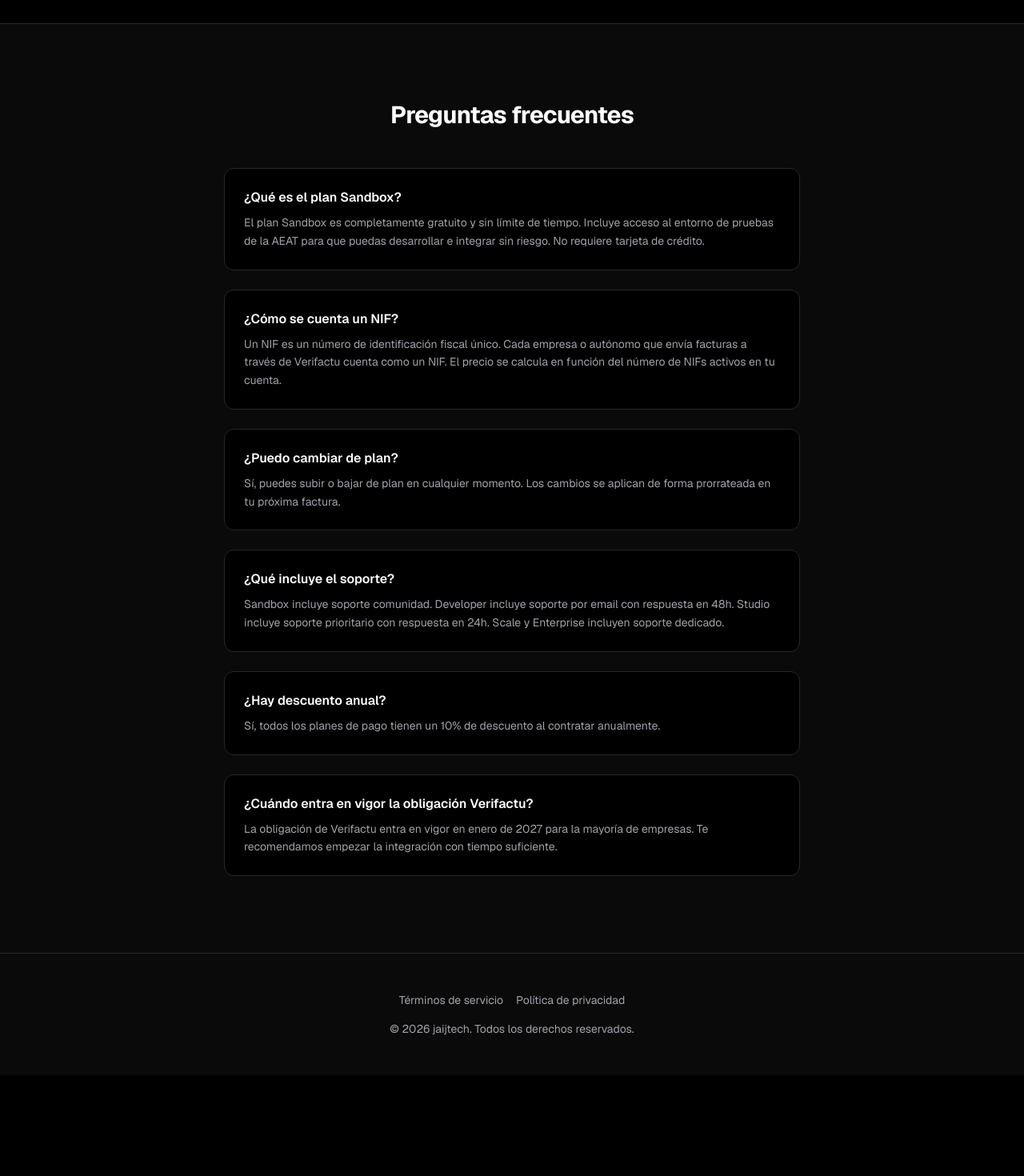
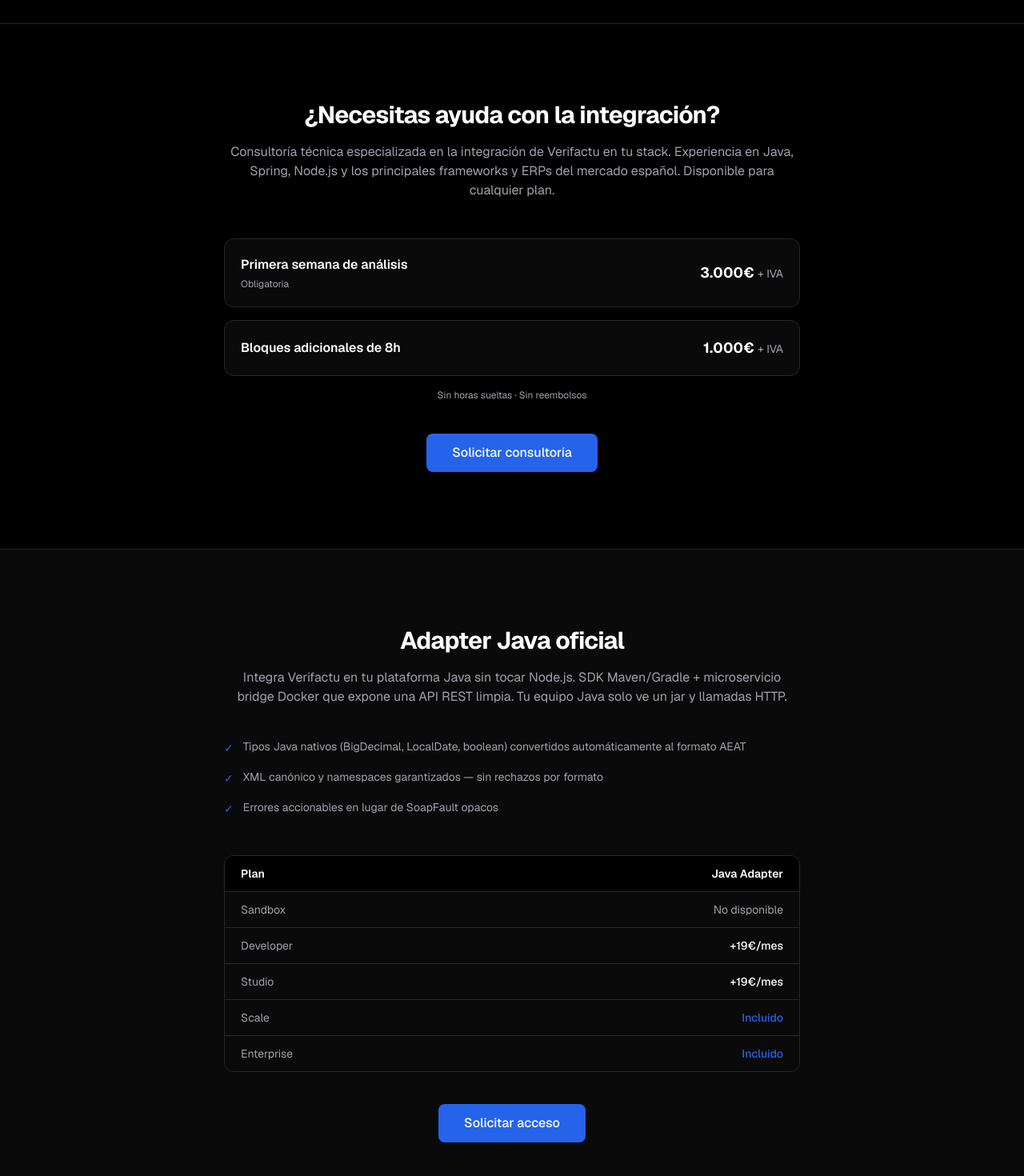
Before and after one commit to jaijtech/jaijtech.com, a Next.js app: page /pricing in a window 1280 px wide. Shown: the part 1360-2830 px from the top of the page at 80% size. Before the commit the page ends 2704 px from the top, so only its background shows below. Built offline with nearby package versions, Linux system fonts and the light colour scheme.

Commit message:
feat: pricing page — sección consultoría integración + adapter Java oficial con tabla de planes

```diff
--- a/app/pricing/pricing-content.tsx
+++ b/app/pricing/pricing-content.tsx
@@ -289,6 +289,139 @@
         </div>
       </section>
 
+      {/* Consultoría */}
+      <section className="border-t border-border">
+        <div className="mx-auto max-w-3xl px-6 py-24">
+          <h2 className="text-center text-3xl font-bold tracking-tight">
+            ¿Necesitas ayuda con la integración?
+          </h2>
+          <p className="mt-4 text-center text-muted">
+            Consultoría técnica especializada en la integración de Verifactu en
+            tu stack. Experiencia en Java, Spring, Node.js y los principales
+            frameworks y ERPs del mercado español. Disponible para cualquier
+            plan.
+          </p>
+          <div className="mt-12 space-y-4">
+            <div className="flex items-center justify-between rounded-xl border border-border bg-surface p-5">
+              <div>
+                <p className="font-semibold">Primera semana de análisis</p>
+                <p className="mt-1 text-xs text-muted">Obligatoria</p>
+              </div>
+              <span className="text-lg font-bold">
+                3.000&euro; <span className="text-sm font-normal text-muted">+ IVA</span>
+              </span>
+            </div>
+            <div className="flex items-center justify-between rounded-xl border border-border bg-surface p-5">
+              <div>
+                <p className="font-semibold">Bloques adicionales de 8h</p>
+              </div>
+              <span className="text-lg font-bold">
+                1.000&euro; <span className="text-sm font-normal text-muted">+ IVA</span>
+              </span>
+            </div>
+            <p className="text-center text-xs text-muted">
+              Sin horas sueltas &middot; Sin reembolsos
+            </p>
+          </div>
+          <div className="mt-10 text-center">
+            <Link
+              href="/support"
+              className="inline-block rounded-lg bg-accent px-8 py-3 text-base font-medium text-white transition-colors hover:bg-accent/90"
+            >
+              Solicitar consultoría
+            </Link>
+          </div>
+        </div>
+      </section>
+
+      {/* Java Adapter */}
+      <section className="border-t border-border bg-surface">
+        <div className="mx-auto max-w-3xl px-6 py-24">
+          <h2 className="text-center text-3xl font-bold tracking-tight">
+            Adapter Java oficial
+          </h2>
+          <p className="mt-4 text-center text-muted">
+            Integra Verifactu en tu plataforma Java sin tocar Node.js. SDK
+            Maven/Gradle + microservicio bridge Docker que expone una API REST
+            limpia. Tu equipo Java solo ve un jar y llamadas HTTP.
+          </p>
+          <ul className="mt-10 space-y-4">
+            <li className="flex items-start gap-3 text-sm">
+              <span className="mt-0.5 text-accent">&#10003;</span>
+              <span className="text-muted">
+                Tipos Java nativos (BigDecimal, LocalDate, boolean) convertidos
+                automáticamente al formato AEAT
+              </span>
+            </li>
+            <li className="flex items-start gap-3 text-sm">
+              <span className="mt-0.5 text-accent">&#10003;</span>
+              <span className="text-muted">
+                XML canónico y namespaces garantizados — sin rechazos por
+                formato
+              </span>
+            </li>
+            <li className="flex items-start gap-3 text-sm">
+              <span className="mt-0.5 text-accent">&#10003;</span>
+              <span className="text-muted">
+                Errores accionables en lugar de SoapFault opacos
+              </span>
+            </li>
+          </ul>
+          <div className="mt-12 overflow-hidden rounded-xl border border-border">
+            <table className="w-full text-sm">
+              <thead>
+                <tr className="border-b border-border bg-background">
+                  <th className="px-5 py-3 text-left font-semibold">Plan</th>
+                  <th className="px-5 py-3 text-right font-semibold">
+                    Java Adapter
+                  </th>
+                </tr>
+              </thead>
+              <tbody>
+                <tr className="border-b border-border">
+                  <td className="px-5 py-3 text-muted">Sandbox</td>
+                  <td className="px-5 py-3 text-right text-muted">
+                    No disponible
+                  </td>
+                </tr>
+                <tr className="border-b border-border">
+                  <td className="px-5 py-3 text-muted">Developer</td>
+                  <td className="px-5 py-3 text-right font-medium">
+                    +19&euro;/mes
+                  </td>
+                </tr>
+                <tr className="border-b border-border">
+                  <td className="px-5 py-3 text-muted">Studio</td>
+                  <td className="px-5 py-3 text-right font-medium">
+                    +19&euro;/mes
+                  </td>
+                </tr>
+                <tr className="border-b border-border">
+                  <td className="px-5 py-3 text-muted">Scale</td>
+                  <td className="px-5 py-3 text-right font-medium text-accent">
+                    Incluido
+                  </td>
+                </tr>
+                <tr>
+                  <td className="px-5 py-3 text-muted">Enterprise</td>
+                  <td className="px-5 py-3 text-right font-medium text-accent">
+                    Incluido
+                  </td>
+                </tr>
+              </tbody>
+            </table>
+          </div>
+          <div className="mt-10 text-center">
+            <Link
+              href="/register"
+              className="inline-block rounded-lg bg-accent px-8 py-3 text-base font-medium text-white transition-colors hover:bg-accent/90"
+            >
+              Solicitar acceso
+            </Link>
+          </div>
+        </div>
+      </section>
+
       {/* FAQ */}
       <section className="border-t border-border bg-surface">
         <div className="mx-auto max-w-3xl px-6 py-24">
```
